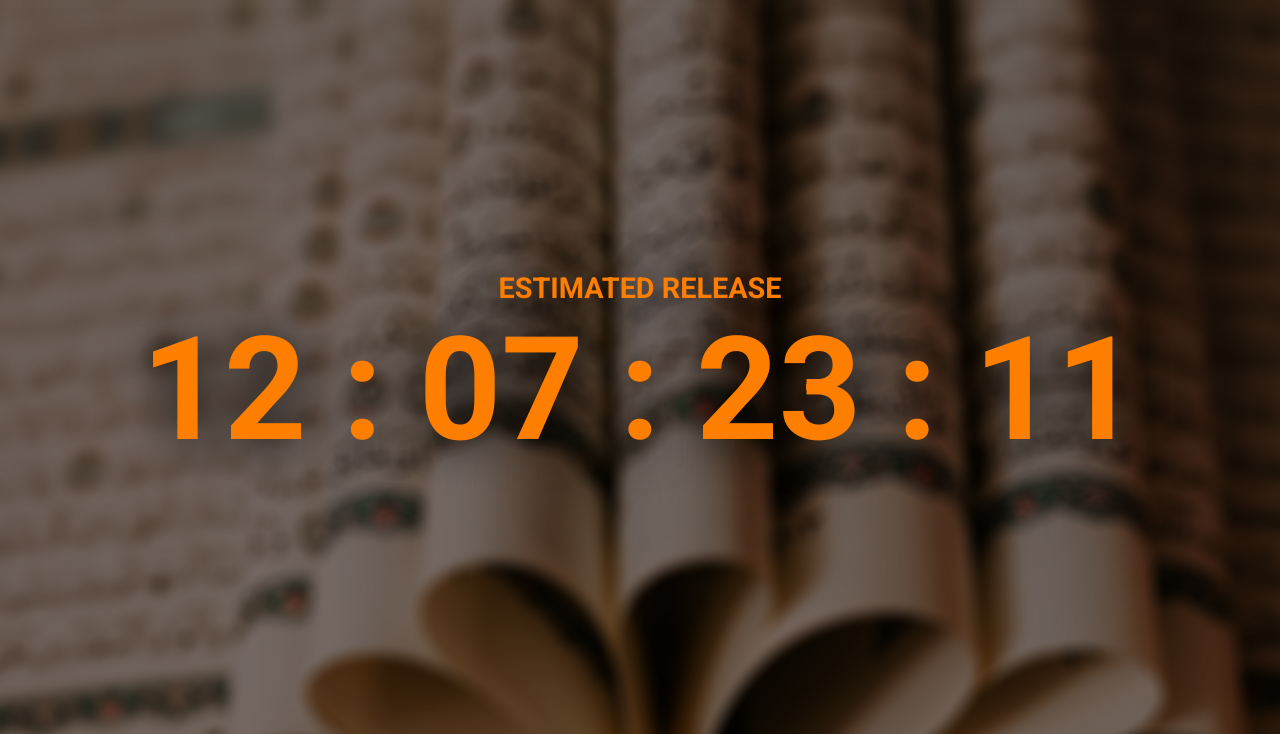
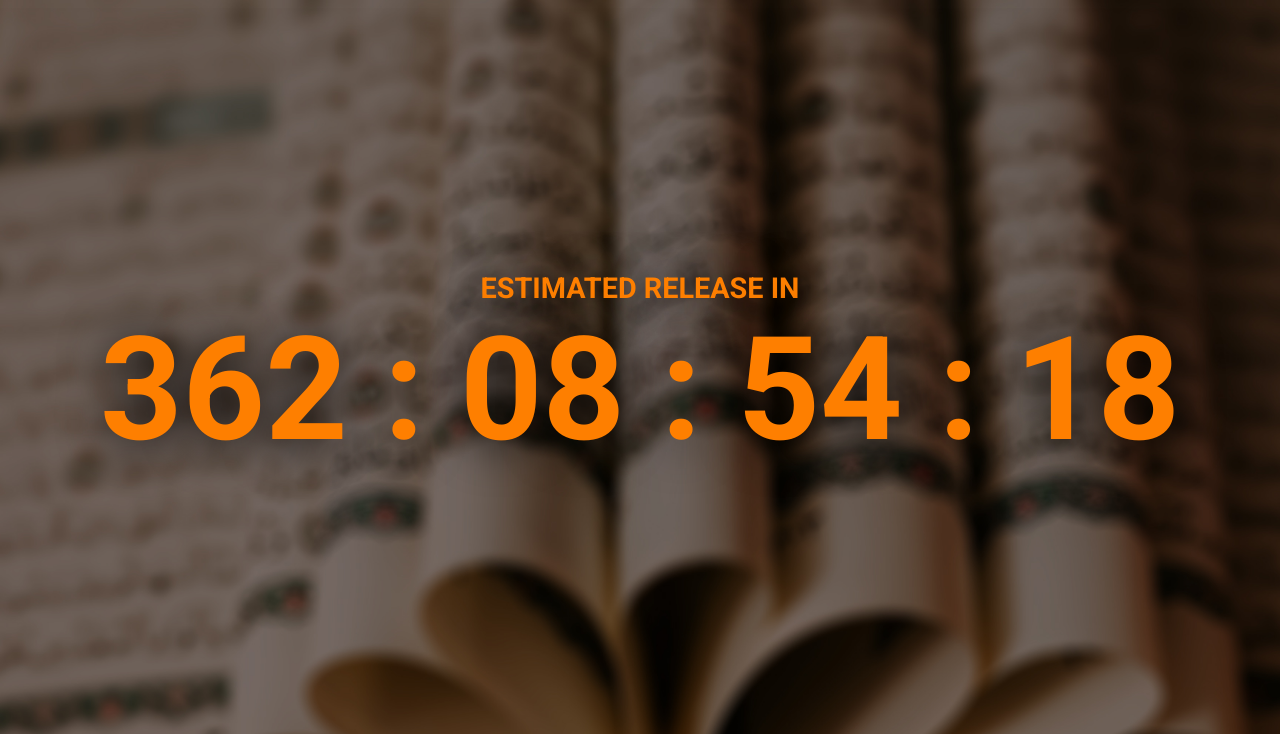
Before and after one commit to Abdullah-Alhariri/islam-learn-cs, a plain HTML site: page index.html in a window 1280 px wide. Shown: the top 734 px of the page. Drawn offline with Linux system fonts and the light colour scheme.

Commit message:
last one

```diff
--- a/frontend/index.html
+++ b/index.html
@@ -5,12 +5,14 @@
     <meta http-equiv="X-UA-Compatible" content="IE=edge" />
     <meta name="viewport" content="width=device-width, initial-scale=1.0" />
     <link rel="stylesheet" type="text/css" href="styles.css" />
+    <script type="text/javascript" src="index.js" defer></script>
+
     <title>islam-learn | best web application for islam</title>
   </head>
   <body>
     <section class="primary-section">
       <div class="primary-section">
-        <h3 class="primary-section-h3" title="countdown">ESTIMATED RELEASE</h3>
+        <h3 class="primary-section-h3" title="countdown">ESTIMATED RELEASE IN</h3>
         <h1 class="primary-section-countdown">
           <a title="Days"> <span class="primary-section-countdown-day">12</span></a
           >&nbsp;:<a title="Hours">
--- /dev/null
+++ b/index.js
@@ -0,0 +1,32 @@
+const countdown = () => {
+  const countDate = new Date("May 14, 2022 00:00:00").getTime();
+  const now = new Date().getTime();
+  const gap = countDate - now;
+
+  const second = 1000;
+  const minute = second * 60;
+  const hour = minute * 60;
+  const day = hour * 24;
+
+  const textDay = Math.floor(gap / day);
+  const textHour = Math.floor((gap % day) / hour)
+    .toString()
+    .padStart(2, "0");
+  const textMinute = Math.floor((gap % hour) / minute)
+    .toString()
+    .padStart(2, "0");
+  const textSecond = Math.floor((gap % minute) / second)
+    .toString()
+    .padStart(2, "0");
+
+  document.querySelector(".primary-section-countdown-day").innerText = textDay;
+  document.querySelector(".primary-section-countdown-hour").innerText = textHour;
+  document.querySelector(".primary-section-countdown-min").innerText = textMinute;
+  document.querySelector(".primary-section-countdown-sec").innerText = textSecond;
+
+  if (gap <= 1) {
+    document.querySelector(".primary-section-countdown").innerText = "Landing soon 🛬";
+  }
+};
+countdown();
+setInterval(countdown, 1000);
```
Also changed, not shown: package.json (deleted, +0 -11 lines), img/001-facebook.svg (renamed from frontend/img/001-facebook.svg), img/008-youtube.svg (renamed from frontend/img/008-youtube.svg), img/011-instagram.svg (renamed from frontend/img/011-instagram.svg), img/013-twitter.svg (renamed from frontend/img/013-twitter.svg), img/islam-learn-bg.jpg (renamed from frontend/img/islam-learn-bg.jpg), styles.css (renamed from frontend/styles.css).
